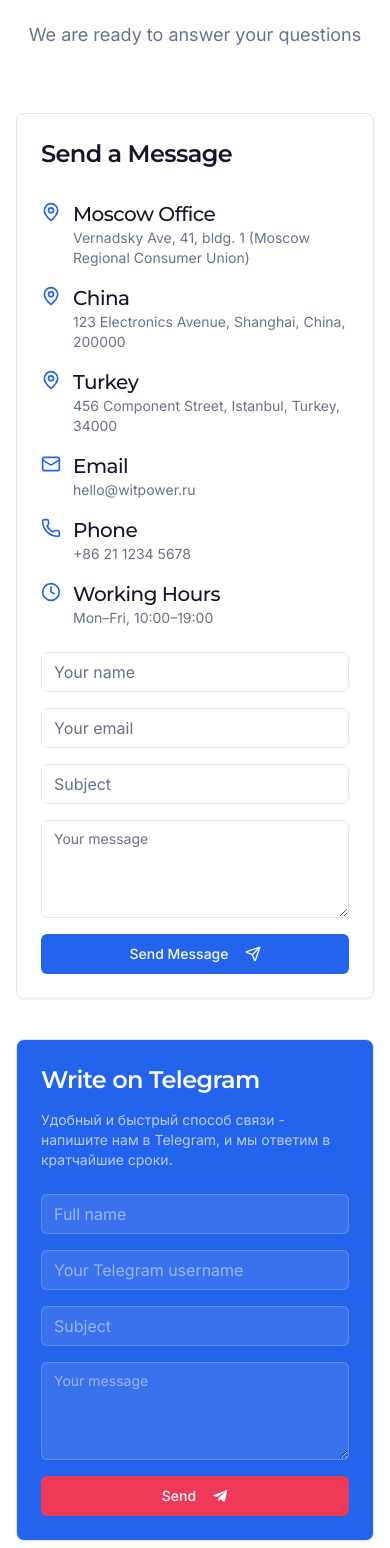
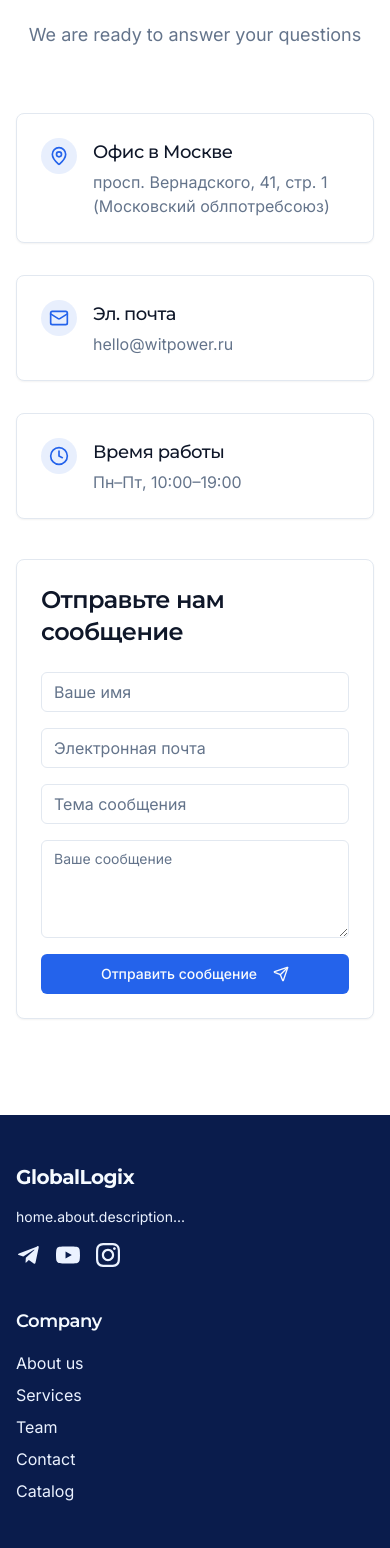
Before and after one commit to Tofy00/global-logix-portal, a React (Vite) app: page / in a window 390 px wide. Shown: the part 5951-7499 px from the top of the page. Built offline with nearby package versions, Linux system fonts and the light colour scheme.

Commit message:
Refactor: Improve contact section design
- Removed unnecessary contact information (China, Turkey offices, phone).
- Restructured contact info into a clean layout with key details.
- Redesigned the contact form to match the site's style.
- Improved visual balance and user experience.

```diff
--- a/src/components/ContactSection.tsx
+++ b/src/components/ContactSection.tsx
@@ -4,9 +4,9 @@ import { useLanguage } from "@/components/LanguageProvider";
 import { Button } from "@/components/ui/button";
 import { Input } from "@/components/ui/input";
 import { Textarea } from "@/components/ui/textarea";
-import { Card, CardContent, CardDescription, CardHeader, CardTitle } from "@/components/ui/card";
+import { Card, CardContent } from "@/components/ui/card";
 import { useToast } from "@/hooks/use-toast";
-import { MapPin, Mail, Phone, Clock, Send } from "lucide-react";
+import { MapPin, Mail, Clock, Send } from "lucide-react";
 import ScrollReveal from "@/components/ScrollReveal";
 
 const ContactSection = () => {
@@ -18,12 +18,6 @@ const ContactSection = () => {
   const [email, setEmail] = useState("");
   const [subject, setSubject] = useState("");
   const [message, setMessage] = useState("");
-
-  // Telegram form state
-  const [fullName, setFullName] = useState("");
-  const [telegram, setTelegram] = useState("");
-  const [telegramSubject, setTelegramSubject] = useState("");
-  const [telegramMessage, setTelegramMessage] = useState("");
 
   const handleContactSubmit = (e: React.FormEvent) => {
     e.preventDefault();
@@ -44,55 +38,21 @@ const ContactSection = () => {
     setMessage("");
   };
 
-  const handleTelegramSubmit = (e: React.FormEvent) => {
-    e.preventDefault();
-
-    // In a real app, here you would send this to your backend
-    console.log("Telegram form submitted:", { fullName, telegram, telegramSubject, telegramMessage });
-
-    toast({
-      title: t("common.success"),
-      description: t("common.successMessage"),
-      duration: 3000,
-    });
-
-    // Reset form
-    setFullName("");
-    setTelegram("");
-    setTelegramSubject("");
-    setTelegramMessage("");
-  };
-
   const contactInfo = [
     {
       icon: <MapPin className="h-5 w-5 text-primary" />,
-      title: t("home.contact.moscow"),
-      content: t("home.contact.moscowAddress"),
-    },
-    {
-      icon: <MapPin className="h-5 w-5 text-primary" />,
-      title: t("home.contact.china"),
-      content: t("home.contact.chinaAddress"),
-    },
-    {
-      icon: <MapPin className="h-5 w-5 text-primary" />,
-      title: t("home.contact.turkey"),
-      content: t("home.contact.turkeyAddress"),
+      title: "Офис в Москве",
+      content: "просп. Вернадского, 41, стр. 1 (Московский облпотребсоюз)",
     },
     {
       icon: <Mail className="h-5 w-5 text-primary" />,
-      title: t("home.contact.emailTitle"),
-      content: t("home.contact.email"),
-    },
-    {
-      icon: <Phone className="h-5 w-5 text-primary" />,
-      title: t("home.contact.phoneTitle"),
-      content: t("home.contact.phone"),
+      title: "Эл. почта",
+      content: "hello@witpower.ru",
     },
     {
       icon: <Clock className="h-5 w-5 text-primary" />,
-      title: t("home.contact.workHours"),
-      content: t("home.contact.workHoursText"),
+      title: "Время работы",
+      content: "Пн–Пт, 10:00–19:00",
     },
   ];
 
@@ -113,135 +73,76 @@ const ContactSection = () => {
         </div>
 
         <div className="grid grid-cols-1 lg:grid-cols-2 gap-10">
-          {/* Contact Info & Form */}
+          {/* Contact Info */}
           <ScrollReveal>
+            <div className="space-y-8">
+              {contactInfo.map((item, index) => (
+                <Card key={index} className="overflow-hidden">
+                  <CardContent className="p-6">
+                    <div className="flex items-start space-x-4">
+                      <div className="p-2 bg-primary/10 rounded-full">
+                        {item.icon}
+                      </div>
+                      <div>
+                        <h4 className="font-medium text-lg text-foreground mb-1">{item.title}</h4>
+                        <p className="text-muted-foreground">{item.content}</p>
+                      </div>
+                    </div>
+                  </CardContent>
+                </Card>
+              ))}
+            </div>
+          </ScrollReveal>
+
+          {/* Contact Form */}
+          <ScrollReveal delay={200}>
             <Card className="h-full">
-              <CardHeader>
-                <CardTitle className="text-2xl">{t("home.contact.formTitle")}</CardTitle>
-                <CardDescription>
-                  {/* Contact Info Grid */}
-                  <div className="grid grid-cols-1 sm:grid-cols-2 gap-4 mt-6">
-                    {contactInfo.map((item, index) => (
-                      <div key={index} className="flex items-start space-x-3">
-                        <div className="mt-0.5">{item.icon}</div>
-                        <div>
-                          <h4 className="font-medium text-foreground">{item.title}</h4>
-                          <p className="text-muted-foreground text-sm">{item.content}</p>
-                        </div>
-                      </div>
-                    ))}
-                  </div>
-                </CardDescription>
-              </CardHeader>
-              <CardContent>
+              <CardContent className="p-6">
+                <h3 className="text-2xl font-semibold mb-6">Отправьте нам сообщение</h3>
                 <form onSubmit={handleContactSubmit} className="space-y-4">
                   <div>
                     <Input
                       type="text"
-                      placeholder={t("home.contact.namePlaceholder")}
+                      placeholder="Ваше имя"
                       value={name}
                       onChange={(e) => setName(e.target.value)}
                       required
+                      className="bg-background"
                     />
                   </div>
                   <div>
                     <Input
                       type="email"
-                      placeholder={t("home.contact.emailPlaceholder")}
+                      placeholder="Электронная почта"
                       value={email}
                       onChange={(e) => setEmail(e.target.value)}
                       required
+                      className="bg-background"
                     />
                   </div>
                   <div>
                     <Input
                       type="text"
-                      placeholder={t("home.contact.subjectPlaceholder")}
+                      placeholder="Тема сообщения"
                       value={subject}
                       onChange={(e) => setSubject(e.target.value)}
                       required
+                      className="bg-background"
                     />
                   </div>
                   <div>
                     <Textarea
-                      placeholder={t("home.contact.messagePlaceholder")}
+                      placeholder="Ваше сообщение"
                       value={message}
                       onChange={(e) => setMessage(e.target.value)}
                       rows={4}
                       required
+                      className="bg-background"
                     />
                   </div>
                   <Button type="submit" className="w-full">
-                    {t("home.contact.submitButton")}
+                    Отправить сообщение
                     <Send className="ml-2 h-4 w-4" />
-                  </Button>
-                </form>
-              </CardContent>
-            </Card>
-          </ScrollReveal>
-
-          {/* Telegram Form */}
-          <ScrollReveal delay={200}>
-            <Card className="h-full bg-primary text-primary-foreground">
-              <CardHeader>
-                <CardTitle className="text-2xl">{t("home.contact.telegramTitle")}</CardTitle>
-                <CardDescription className="text-primary-foreground/70">
-                  <p className="mt-2">
-                    Удобный и быстрый способ связи - напишите нам в Telegram, и мы ответим в кратчайшие сроки.
-                  </p>
-                </CardDescription>
-              </CardHeader>
-              <CardContent>
-                <form onSubmit={handleTelegramSubmit} className="space-y-4">
-                  <div>
-                    <Input
-                      type="text"
-                      placeholder={t("home.contact.fullNamePlaceholder")}
-                      value={fullName}
-                      onChange={(e) => setFullName(e.target.value)}
-                      required
-                      className="bg-primary-foreground/10 border-primary-foreground/20 text-primary-foreground placeholder:text-primary-foreground/50"
-                    />
-                  </div>
-                  <div>
-                    <Input
-                      type="text"
-                      placeholder={t("home.contact.telegramPlaceholder")}
-                      value={telegram}
-                      onChange={(e) => setTelegram(e.target.value)}
-                      required
-                      className="bg-primary-foreground/10 border-primary-foreground/20 text-primary-foreground placeholder:text-primary-foreground/50"
-                    />
-                  </div>
-                  <div>
-                    <Input
-                      type="text"
-                      placeholder={t("home.contact.telegramSubjectPlaceholder")}
-                      value={telegramSubject}
-                      onChange={(e) => setTelegramSubject(e.target.value)}
-                      required
-                      className="bg-primary-foreground/10 border-primary-foreground/20 text-primary-foreground placeholder:text-primary-foreground/50"
-                    />
-                  </div>
-                  <div>
-                    <Textarea
-                      placeholder={t("home.contact.telegramMessagePlaceholder")}
-                      value={telegramMessage}
-                      onChange={(e) => setTelegramMessage(e.target.value)}
-                      rows={4}
-                      required
-                      className="bg-primary-foreground/10 border-primary-foreground/20 text-primary-foreground placeholder:text-primary-foreground/50"
-                    />
-                  </div>
-                  <Button
-                    type="submit"
-                    variant="secondary"
-                    className="w-full"
-                  >
-                    {t("home.contact.telegramButton")}
-                    <svg className="ml-2 h-4 w-4" fill="currentColor" viewBox="0 0 24 24" xmlns="http://www.w3.org/2000/svg">
-                      <path d="M20.665 3.717l-17.73 6.837c-1.21.486-1.203 1.161-.222 1.462l4.552 1.42l10.532-6.645c.498-.303.953-.14.579.192l-8.533 7.701l-.335 4.99c.49 0 .707-.222.98-.484l2.347-2.283l4.883 3.604c.894.498 1.538.242 1.764-.827l3.184-15.013c.325-1.301-.5-1.89-1.444-1.481z"/>
-                    </svg>
                   </Button>
                 </form>
               </CardContent>
```
